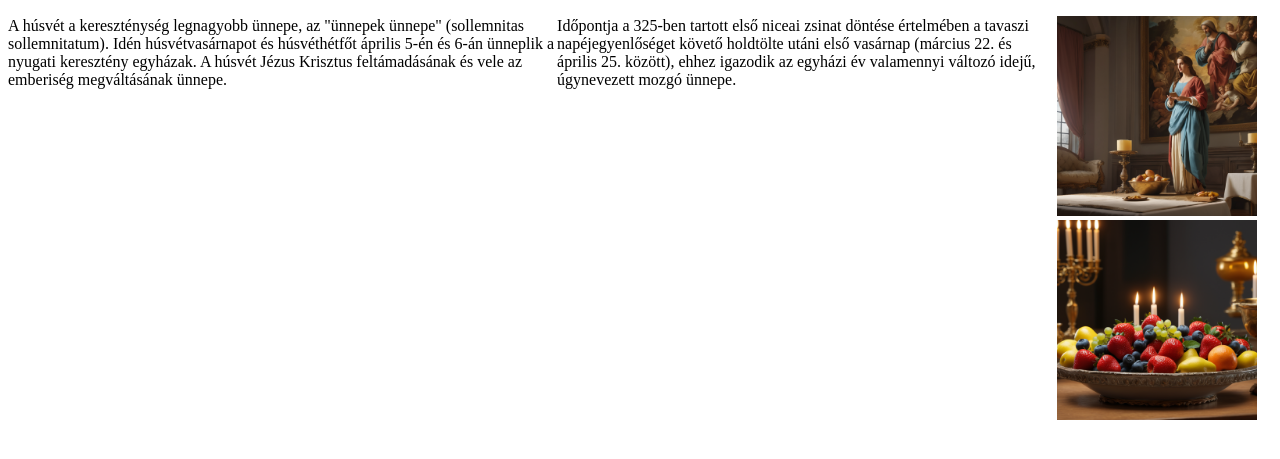
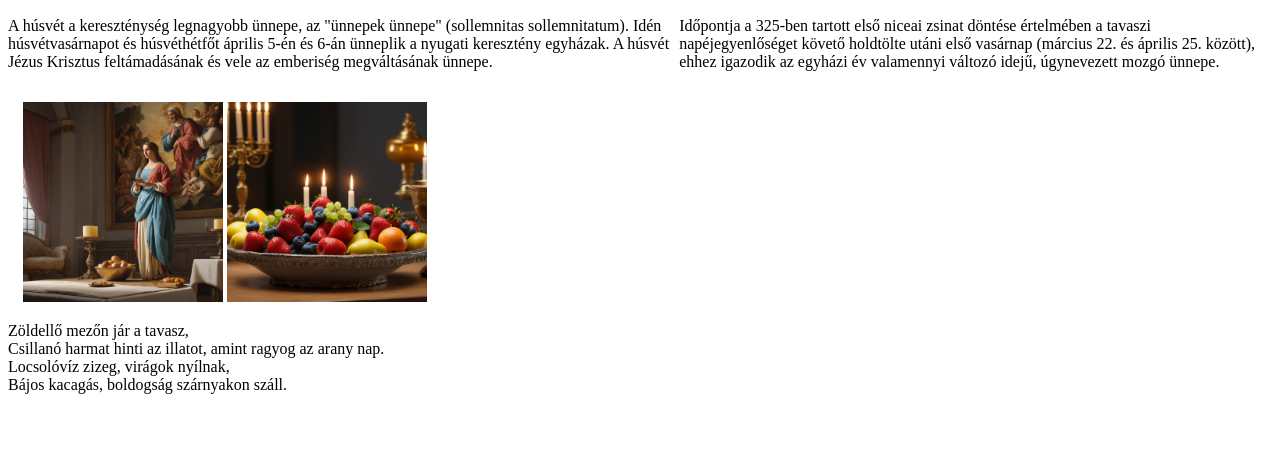
Before and after one commit to PasztorViktor/husvet1_html, a plain HTML site: page index.html in a window 1280 px wide. Shown: the part 79-538 px from the top of the page. Drawn offline with Linux system fonts and the light colour scheme.

Commit message:
Update index.html

```diff
--- a/index.html
+++ b/index.html
@@ -18,12 +18,21 @@
 <div id="content2">
     <p>Időpontja a 325-ben tartott első niceai zsinat döntése értelmében a tavaszi napéjegyenlőséget követő holdtölte utáni első vasárnap (március 22. és április 25. között), ehhez igazodik az egyházi év valamennyi változó idejű, úgynevezett mozgó ünnepe.</p>
 </div>
+
+</div>
 <div id="kepek">
     <img src="húsvét1.png" width="200px" height="200px">
     <img src="húsvét2.png" width="200px" height="200px">
 </div>
+<div id="lablec">
+  <p>Zöldellő mezőn jár a tavasz,<br>
+    Csillanó harmat hinti az illatot, amint ragyog az arany nap.<br>
+    Locsolóvíz zizeg, virágok nyílnak,<br>
+    Bájos kacagás, boldogság szárnyakon száll.</p>
+
+
+
 </div>
-
 
 </div>
 
```
